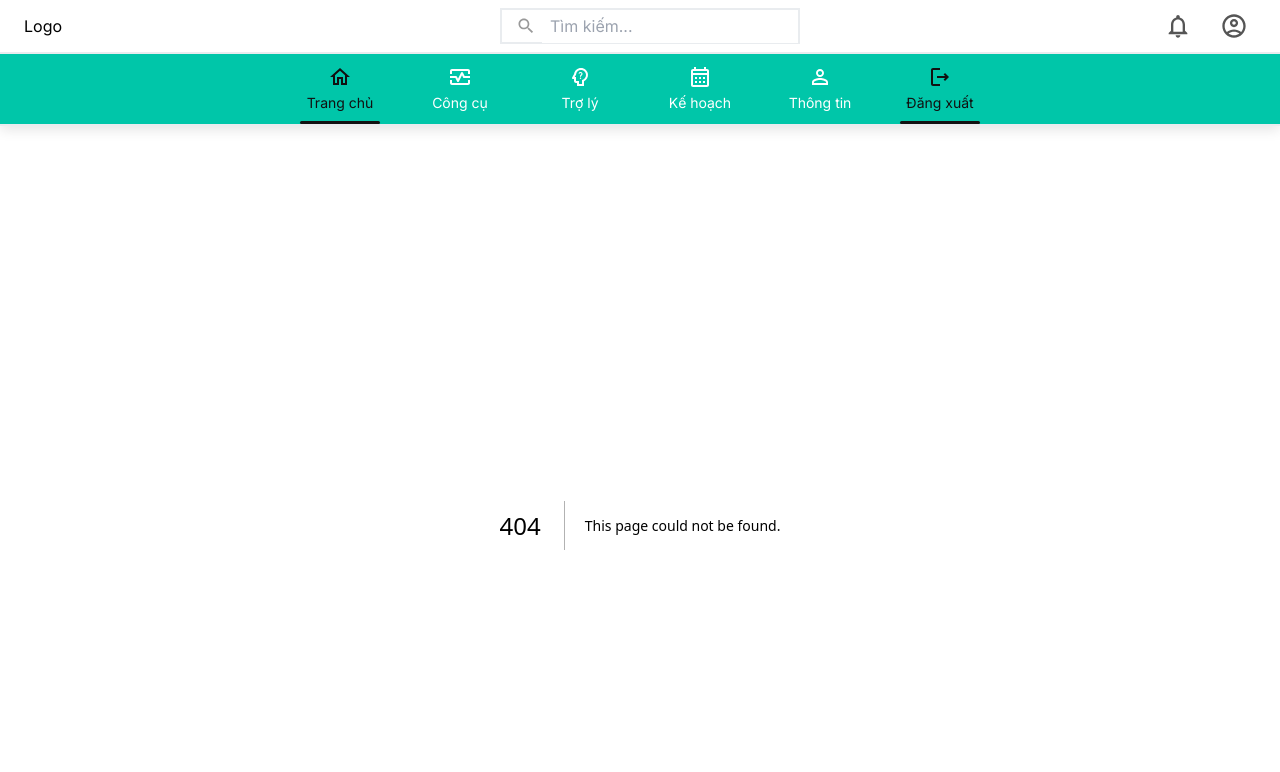
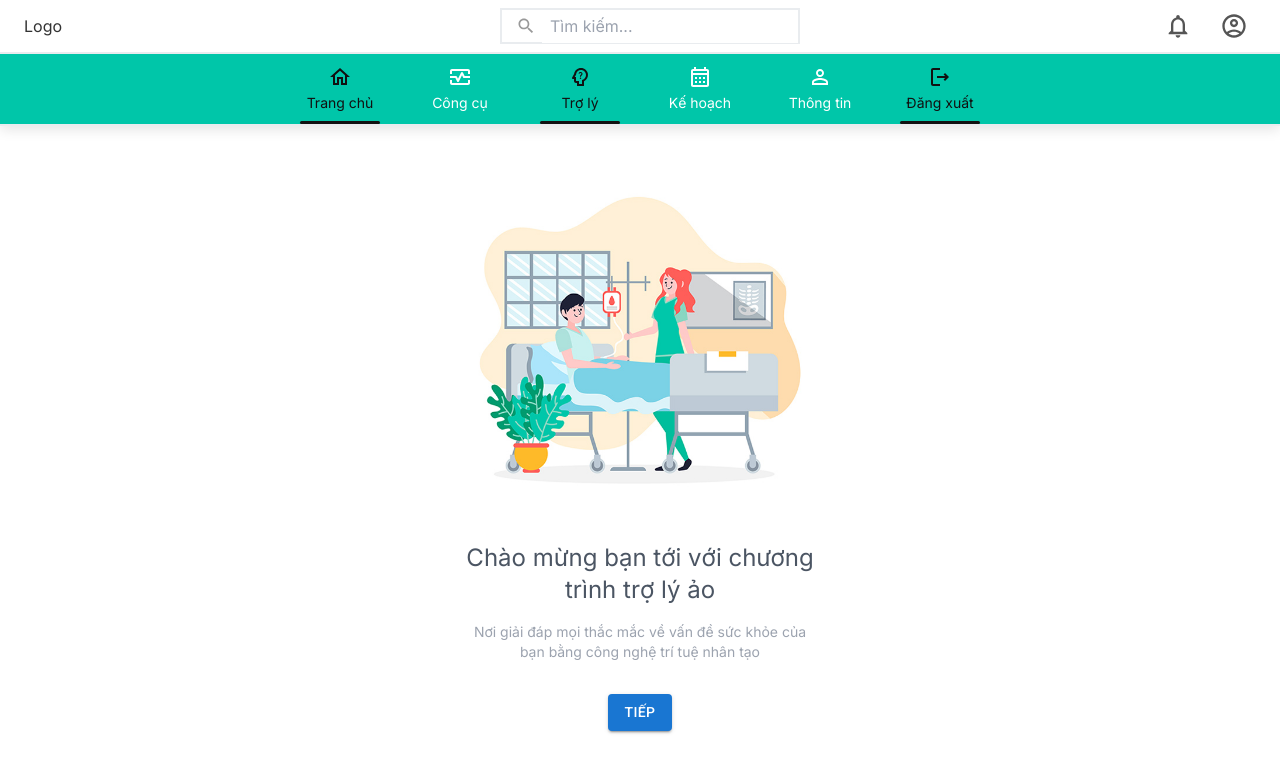
Before and after one commit to Backheart-js/metta_client, a Next.js app: page /virtual-assistant in a window 1280 px wide. Before the commit this address had no page. Shown: the top 772 px of the page. Built offline with nearby package versions, Linux system fonts and the light colour scheme.

Commit message:
Add intro page

```diff
--- a/src/app/health-tool/page.tsx
+++ b/src/app/health-tool/page.tsx
@@ -28,11 +28,6 @@ function Tool({}: Props) {
                     <HealthTool handleNextPage={nextPageFunc} />
                 </section>
             )}
-            {status === 'result' && (
-                <section>
-                    <Result />
-                </section>
-            )}
         </div>
     );
 }
--- /dev/null
+++ b/src/app/virtual-assistant/Intro.tsx
@@ -0,0 +1,85 @@
+'use client';
+
+import React, { useState } from 'react';
+import Assistant from '../../assets/image/assistant-doctor.jpg';
+import Image from 'next/image';
+import { Button } from '@mui/material';
+
+type Props = {
+    handleNextPage: (page: string) => void;
+};
+
+const Intro = ({ handleNextPage }: Props) => {
+    const [introStep, setIntroStep] = useState<number>(1);
+
+    return (
+        <>
+            {introStep === 1 && (
+                <div>
+                    <div className="center">
+                        <div className="max-w-[60%]">
+                            <Image src={Assistant} alt="Assistant thumbnail" />
+                        </div>
+                    </div>
+                    <div className="center my-8">
+                        <div className="text-center md:max-w-[60%]">
+                            <h1 className="text-gray-600 text-2xl">
+                                Chào mừng bạn tới với chương trình trợ lý ảo
+                            </h1>
+                            <p className="text-gray-400 text-sm">
+                                Nơi giải đáp mọi thắc mắc về vấn đề sức khỏe của
+                                bạn bằng công nghệ trí tuệ nhân tạo
+                            </p>
+                        </div>
+                    </div>
+                    <div className="center-y justify-end sm:justify-center">
+                        <Button
+                            variant="contained"
+                            className="bg-greenPrimary min-w-[130px]"
+                            onClick={() => setIntroStep(2)}
+                        >
+                            Tiếp
+                        </Button>
+                    </div>
+                </div>
+            )}
+            {introStep !== 1 && (
+                <div className="">
+                    <section className="h-[400px] center-y flex-col">
+                        <p className="text-gray-500 text-2xl">Mô tả</p>
+                        <span className="text-gray-400 text-sm">
+                            Nội dung mô tả
+                        </span>
+                    </section>
+                    <section className="mt-8 pb-20">
+                        <div className="center-y gap-2 hover:cursor-pointer">
+                            <input
+                                className="w-3 h-3"
+                                type="checkbox"
+                                name=""
+                                id="agree-checkbox"
+                            />
+                            <label
+                                htmlFor="agree-checkbox"
+                                className="text-gray-500"
+                            >
+                                Tôi đồng ý với điều khoản sử dụng
+                            </label>
+                        </div>
+                        <div className="center-y justify-end sm:justify-center mt-5">
+                            <Button
+                                variant="contained"
+                                className="bg-greenPrimary min-w-[130px]"
+                                onClick={() => handleNextPage('assistant')}
+                            >
+                                Khám phá thôi
+                            </Button>
+                        </div>
+                    </section>
+                </div>
+            )}
+        </>
+    );
+};
+
+export default Intro;
--- /dev/null
+++ b/src/app/virtual-assistant/page.tsx
@@ -0,0 +1,31 @@
+'use client';
+
+import React, { useState } from 'react';
+import Intro from './Intro';
+
+type Props = {};
+
+const Assistant = (props: Props) => {
+    const [status, setStatus] = useState('intro');
+
+    const nextPageFunc = (page: string) => {
+        setStatus(page);
+    };
+
+    return (
+        <div className="container-sp py-10">
+            {status === 'intro' && (
+                <section className="">
+                    <Intro handleNextPage={nextPageFunc} />
+                </section>
+            )}
+            {/* {
+            status === 'assistant' && (
+
+            )
+        } */}
+        </div>
+    );
+};
+
+export default Assistant;
--- a/src/types/category.ts
+++ b/src/types/category.ts
@@ -23,7 +23,7 @@ export const category = [
     {
         text: 'Trợ lý ảo',
         Icon: PsychologyAltOutlined,
-        path: '/ai-assistant',
+        path: '/virtual-assistant',
         short_text: 'Trợ lý',
     },
     {
```
Also changed, not shown: src/assets/image/assistant-doctor.jpg (added).
